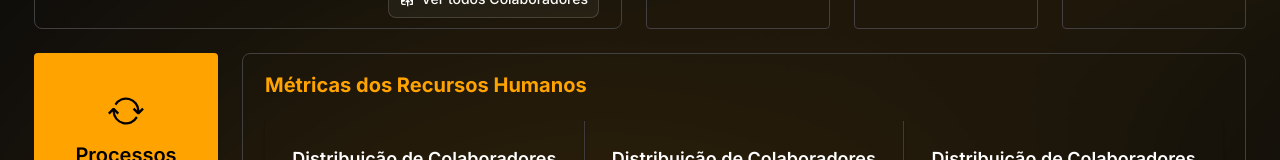
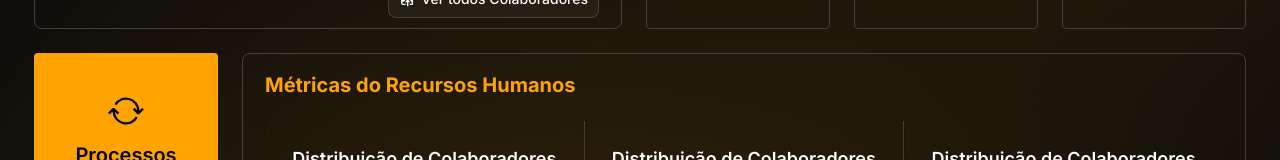
Before and after one commit to hernandespires/frontend-tssystem, a Next.js app: page /rh in a window 1280 px wide. Shown: the part 495-655 px from the top of the page. Built offline with nearby package versions, Linux system fonts and the light colour scheme; no server answers; sample sign-in values are in the browser's storage.

Commit message:
arrumando as divs da tela do T.I

```diff
--- a/components/DataChart/index.tsx
+++ b/components/DataChart/index.tsx
@@ -10,7 +10,7 @@ const chartConfig = {
     quantity: { label: "Quantidade" }, male: { label: "Masculino", color: "var(--chart-1)" }, female: { label: "Feminino", color: "var(--chart-5)" }
 } satisfies ChartConfig
 
-const DataChart = ({ title, isBorder = false }: { title: string; isBorder?: boolean }) => {
+export const DataChart = ({ title, isBorder = false }: { title: string; isBorder?: boolean }) => {
     return (
         <Card className={`bg-transparent w-full border-default-border-color gap-0 rounded-none border-0 ${isBorder && "border-r"}`}>
             <CardHeader className="items-center pb-2">
--- a/components/DataMetrics/index.tsx
+++ b/components/DataMetrics/index.tsx
@@ -1,7 +1,6 @@
 import DataChart from "../DataChart"
 
 const DataMetrics = ({ department }: { department: string }) => (
-    <section className="border border-default-border-color w-full rounded-md px-5.5 py-4"><h1 className="section-title">Métricas dos { department }</h1><DataChart /></section>
+    <section className="border border-default-border-color w-full rounded-md px-5.5 py-4"><h1 className="section-title">Métricas do { department }</h1><DataChart /></section>
 )
-
 export default DataMetrics
```
